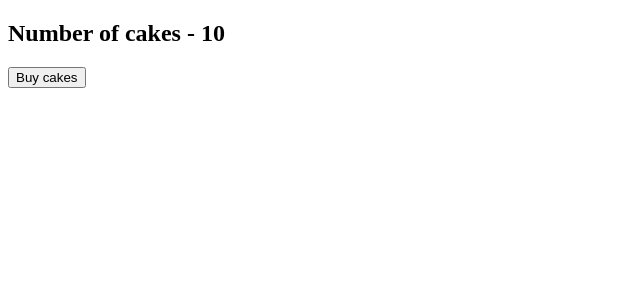
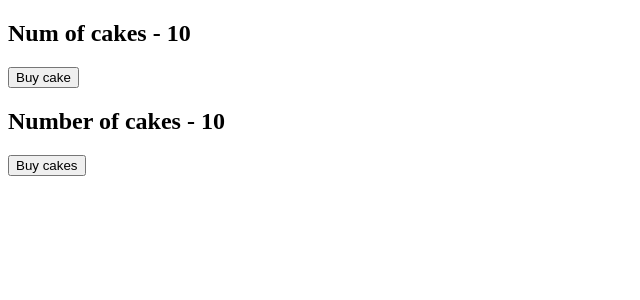
Before and after one commit to yuchifang/reduxTest, a React app: page / in a window 1280 px wide. Shown: the top 300 px of the page, without its empty margins (0-640 px from the left). Built offline with nearby package versions, Linux system fonts and the light colour scheme.

Commit message:
update__react_hook

```diff
--- a/src/App.jsx
+++ b/src/App.jsx
@@ -2,11 +2,13 @@
 import CakeContainer from "./components/CakeContainer.jsx";
 import { Provider } from "react-redux";
 import store from "./components/redux/store";
+import HooksCakeContainer from './components/HooksCakeContainer.jsx'
 class App extends Component {
   // => Com3333ponent
   render() {
     return (
       <Provider store={store}>
+        <HooksCakeContainer/>
         <CakeContainer />
       </Provider>
     );
--- a/src/components/CakeContainer.jsx
+++ b/src/components/CakeContainer.jsx
@@ -1,11 +1,12 @@
 import React from "react";
 import { connect } from 'react-redux'
 import { buyCake } from './redux'
+
 function CakeContainer(props) {
   return (
     <div>
       <h2>Number of cakes - {props.numOfCakes} </h2>
-      <button>Buy cakes</button>
+      <button onClick={props.buyCake}>Buy cakes</button>
     </div>
   );
 }
--- /dev/null
+++ b/src/components/HooksCakeContainer.jsx
@@ -0,0 +1,17 @@
+import React from 'react'
+import { useSelector ,useDispatch } from 'react-redux'
+import { buyCake } from './redux'
+
+
+ function HooksCakeContainer() {
+    const numOfCakes = useSelector(state =>state.numOfCakes)
+    const dispath = useDispatch()
+    return (
+        <div>
+            <h2>Num of cakes - {numOfCakes}</h2>
+            <button onClick={()=> dispath(buyCake())}>Buy cake</button>
+        </div>
+    )
+}
+
+export default HooksCakeContainer
```
